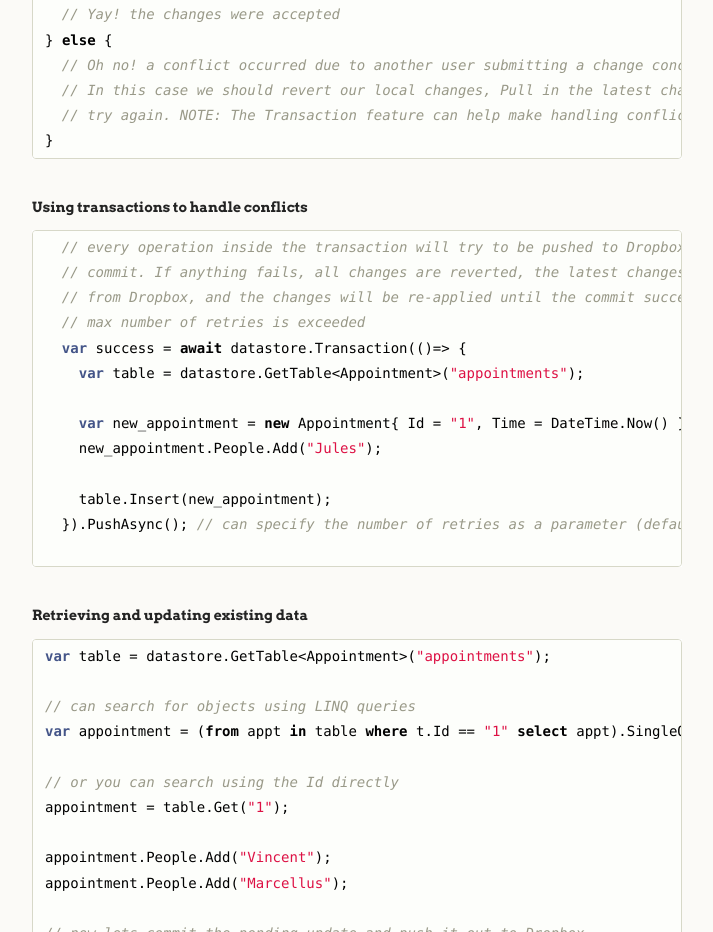
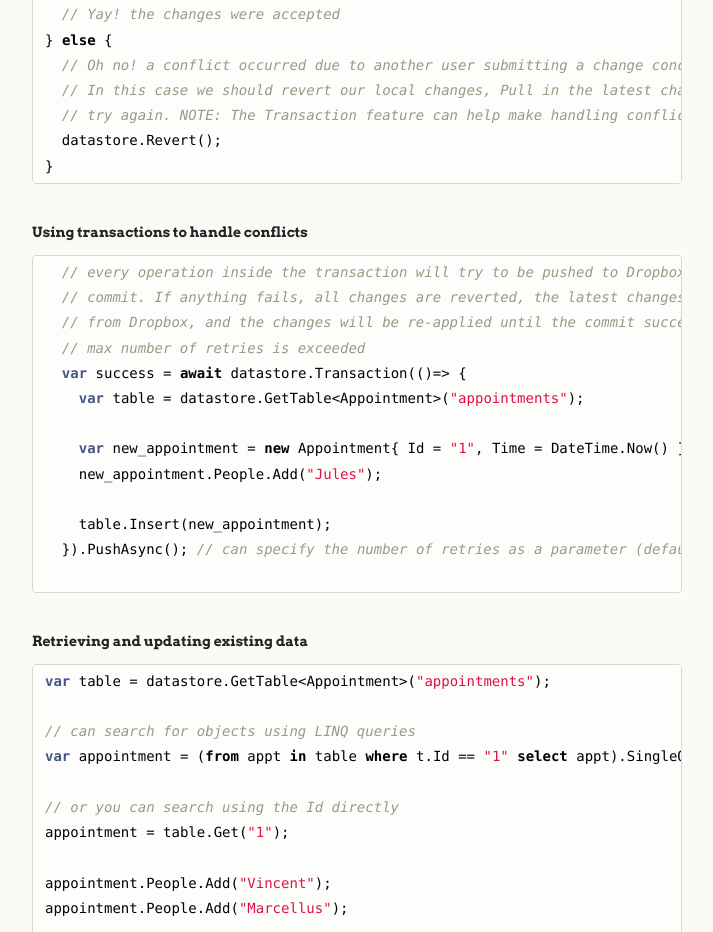
Before and after one commit to mrsharpoblunto/BobbyTables, a plain HTML site: page index.html in a window 1280 px wide. Shown: the part 2160-3092 px from the top of the page, without its empty margins (278-991 px from the left). Drawn offline with Linux system fonts and the light colour scheme.

Commit message:
Update index.html

```diff
--- a/index.html
+++ b/index.html
@@ -114,6 +114,7 @@
   <span class="c1">// Oh no! a conflict occurred due to another user submitting a change concurrently.</span>
   <span class="c1">// In this case we should revert our local changes, Pull in the latest changes and</span>
   <span class="c1">// try again. NOTE: The Transaction feature can help make handling conflicts easier.</span>
+  <span class="n">datastore</span><span class="p">.</span><span class="n">Revert</span><span class="p">();</span>
 <span class="p">}</span>
 </pre></div>
 
```
